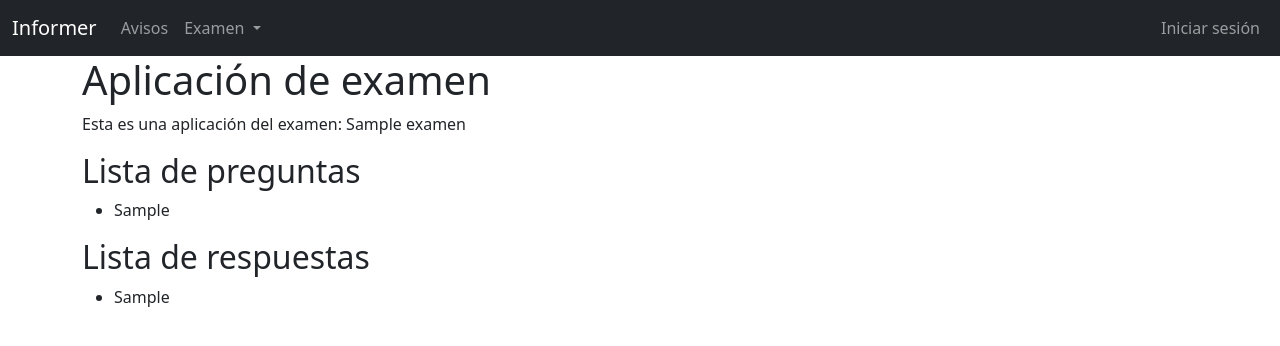
After one commit to 0M1N1D0/plataformageneral, a Django app: page /examen/aplicacion/ in a window 1280 px wide. The commit adds this page. Shown: the top 346 px of the page. Run offline with Django 4.2, Linux system fonts and the light colour scheme; tables that the repository leaves empty hold one stand-in row (values such as "Sample post"); some libraries are stand-ins or nearby versions.

Commit message:
aplicacion examen

```diff
--- a/core/urls.py
+++ b/core/urls.py
@@ -21,4 +21,5 @@ urlpatterns = [
     path('admin/', admin.site.urls),
     path('', include('home.urls')),
     path('login/', include('perfil.urls')),
+    path('examen/', include('examen.urls', namespace='examen')),
 ]
--- a/examen/admin.py
+++ b/examen/admin.py
@@ -4,7 +4,7 @@ from django import forms
 
 
 class ExamenAdmin(admin.ModelAdmin):
-    list_display = ("nombre", "calificacion_minima", "observaciones")
+    list_display = ("nombre", "activo", "calificacion_minima", "observaciones")
     search_fields = ("nombre", "calificacion_minima", "observaciones")
     list_per_page = 10
     ordering = ("nombre",)
--- /dev/null
+++ b/examen/templates/examen/aplicacion_examen.html
@@ -0,0 +1,31 @@
+{% extends 'base.html' %}
+
+{% block content %}
+    <div class="container">
+
+        <h1>Aplicación de examen</h1>
+
+        {% if examen %}
+            <p>Esta es una aplicación del examen: {{examen}}</p>
+
+            <h2>Lista de preguntas</h2>
+            <ul>
+                {% for pregunta in preguntas %}
+                    <li>{{pregunta}}</li>
+                {% endfor %}
+            </ul>
+
+            <h2>Lista de respuestas</h2>
+            <ul>
+                {% for respuesta in respuestas %}
+                    <li>{{respuesta}}</li>
+                {% endfor %}
+            </ul>
+        {% else %}
+            <h2>Por el momento no hay exámen disponible.</h2>
+        {% endif %}
+
+
+
+    </div>
+{% endblock %}
--- /dev/null
+++ b/examen/urls.py
@@ -0,0 +1,9 @@
+from django.urls import path
+from . import views
+
+
+app_name = 'examen'
+
+urlpatterns = [
+    path('aplicacion/', views.aplicacion, name='aplicacion'),
+]
--- a/examen/views.py
+++ b/examen/views.py
@@ -1,3 +1,15 @@
 from django.shortcuts import render
+from examen.models import Examen, Pregunta, Respuesta
 
-# Create your views here.
+
+def aplicacion(request):
+    examen_activo = Examen.objects.filter(activo=True).first()
+    examen = examen_activo.nombre if examen_activo else None
+    preguntas = Pregunta.objects.filter(examen=examen_activo) if examen_activo else []
+    respuestas = Respuesta.objects.filter(pregunta__in=preguntas) if preguntas else []
+    contexto = {
+        'examen': examen,
+        'preguntas': preguntas,
+        'respuestas': respuestas,
+    }
+    return render(request, 'examen/aplicacion_examen.html', contexto)
--- a/templates/navbar.html
+++ b/templates/navbar.html
@@ -1,5 +1,5 @@
 
-<nav class="navbar navbar-expand-lg navbar-light bg-light">
+<nav class="navbar navbar-expand-lg navbar-dark bg-dark">
     <div class="container-fluid">
       <a class="navbar-brand" href="{% url 'home' %}">Informer</a>
       <button class="navbar-toggler" type="button" data-bs-toggle="collapse" data-bs-target="#navbarSupportedContent" aria-controls="navbarSupportedContent" aria-expanded="false" aria-label="Toggle navigation">
@@ -12,11 +12,11 @@
           </li>
           <li class="nav-item dropdown">
             <a class="nav-link dropdown-toggle" href="#" id="navbarDropdown" role="button" data-bs-toggle="dropdown" aria-expanded="false">
-              Dropdown
+              Examen
             </a>
             <ul class="dropdown-menu" aria-labelledby="navbarDropdown">
-              <li><a class="dropdown-item" href="#">Action</a></li>
-              <li><a class="dropdown-item" href="#">Another action</a></li>
+              <li><a class="dropdown-item" href="{% url 'examen:aplicacion' %}">Aplicación de exámen</a></li>
+              <li><a class="dropdown-item" href="#">Histórico</a></li>
               <li><hr class="dropdown-divider"></li>
               <li><a class="dropdown-item" href="#">Something else here</a></li>
             </ul>
```
Also changed, not shown: examen/models.py (line endings or trailing spaces).
